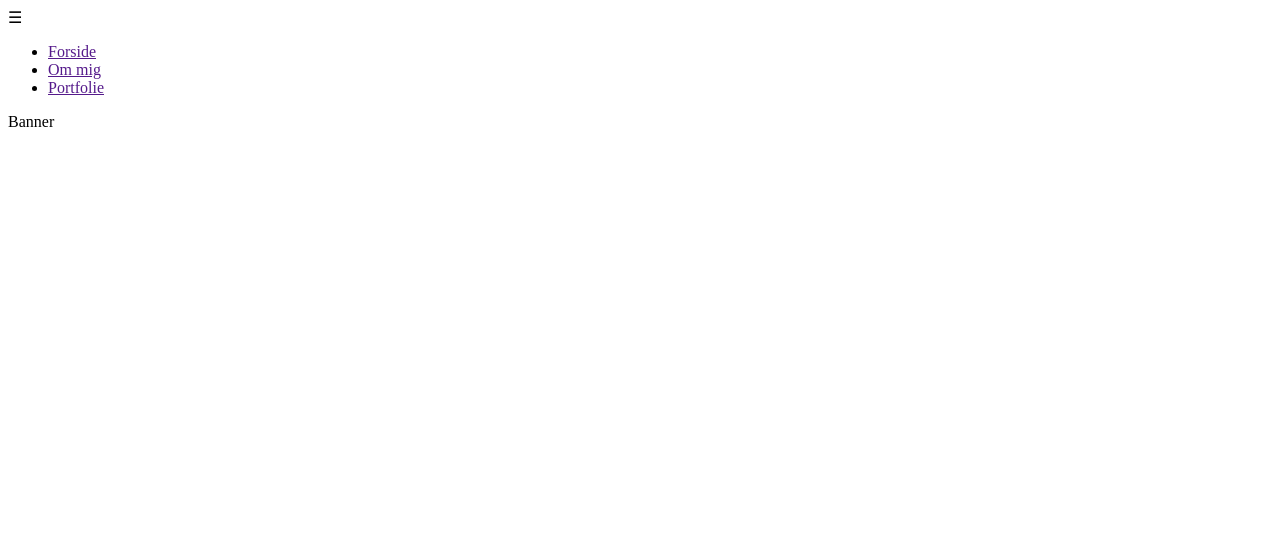
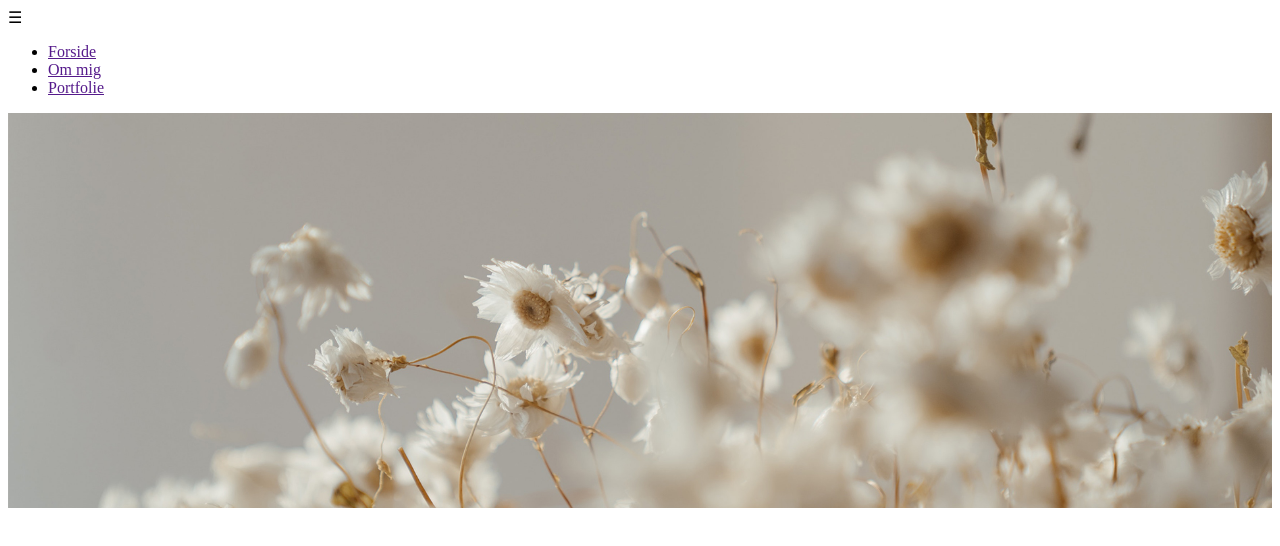
Before and after one commit to male7800/Eksame, a plain HTML site: page index.html in a window 1280 px wide. Drawn offline with Linux system fonts and the light colour scheme.

Commit message:
banner ind

```diff
--- a/index.html
+++ b/index.html
@@ -4,6 +4,7 @@
     <meta charset="UTF-8" />
     <meta http-equiv="X-UA-Compatible" content="IE=edge" />
     <meta name="viewport" content="width=device-width, initial-scale=1.0" />
+    <link rel="stylesheet" href="styles/stylesheet.css" />
     <title>Forsiden</title>
   </head>
   <body>
@@ -18,7 +19,9 @@
       </nav>
     </header>
 
-    <section id="banner.jpg">Banner</section>
+    <section id="banner">
+      <img src="styles/banner.jpg" alt="" />
+    </section>
     <main>
       <section id="section_one">
         <div class="one"></div>
--- /dev/null
+++ b/styles/stylesheet.css
@@ -0,0 +1,11 @@
+body {
+  padding: 0;
+  box-sizing: border-box;
+}
+
+img {
+  display: block;
+  width: 100%;
+  height: auto;
+  object-fit: cover;
+}
```
Also changed, not shown: styles/banner.jpg (renamed from banner.jpg), stylesheet.css (deleted).
